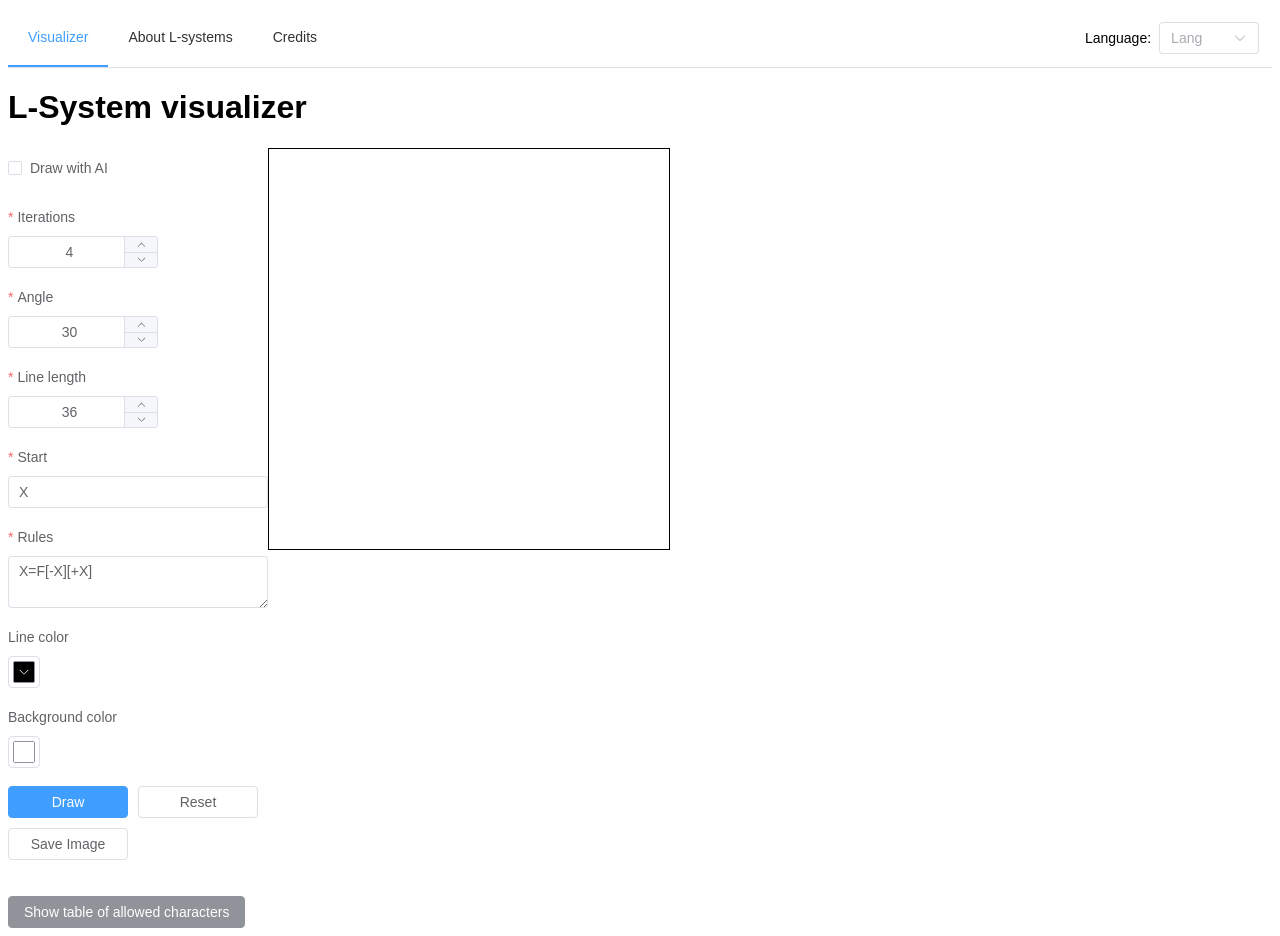
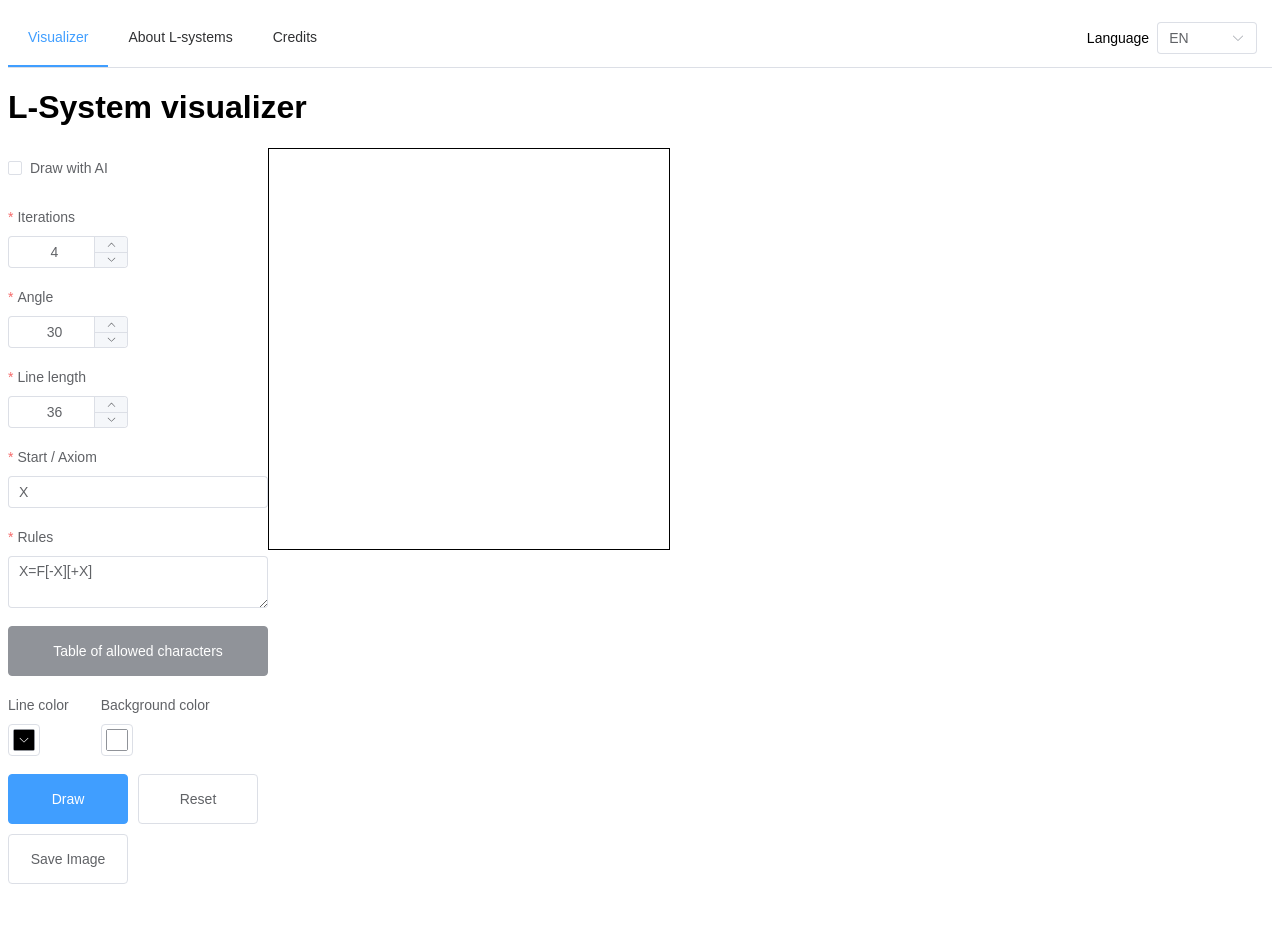
Before and after one commit to mirstigais/lsystem, a Vue app: page /lsystem/visualizer in a window 1280 px wide. Built offline with nearby package versions, Linux system fonts and the light colour scheme.

Commit message:
Translations and styling

```diff
--- a/src/App.vue
+++ b/src/App.vue
@@ -6,15 +6,14 @@
       mode="horizontal"
       @select="handleSelect"
     >
-      <el-menu-item index="1">{{ $t('menuVisualizer') }}</el-menu-item>
-      <el-menu-item index="2">{{ $t('menuAbout') }}</el-menu-item>
-      <el-menu-item index="3">{{ $t('menuCredits') }}</el-menu-item>
+      <el-menu-item index="1">{{ $t('menu.visualizer') }}</el-menu-item>
+      <el-menu-item index="2">{{ $t('menu.about') }}</el-menu-item>
+      <el-menu-item index="3">{{ $t('menu.credits') }}</el-menu-item>
     </el-menu>
     <div class="lang-wrapper">
-      <span class="lang-label">Language:</span>
+      <span class="lang-label">{{ $t('menu.language') }}</span>
       <el-select
         v-model="lang"
-        placeholder="Lang"
         style="width: 100px"
         @change="handleLanguageChange"
       >
@@ -41,24 +40,20 @@ import { useI18n } from "vue-i18n";
 import { langList } from '@plugins/locale';
 
 const activeIndex = ref('1');
-const lang = ref();
+const lang = ref('EN');
 const router = useRouter();
 const localeStore = useLocaleStore();
 const { locale } = useI18n({ useScope: 'global' });
 
 onMounted(() => {
   router.push({path: '/lsystem/visualizer'});
-})
+});
 
 const handleLanguageChange = () => {
-  console.log(lang.value);
   localeStore.setLocale(lang.value);
-  console.log(localeStore.locale);
-  // locale.value = localeStore.locale;
 }
 
   watch(() => localeStore.locale, () => {
-    console.log('locale changed');
     locale.value = localeStore.locale;
   });
 
--- a/src/components/InputForm.vue
+++ b/src/components/InputForm.vue
@@ -8,44 +8,51 @@
     status-icon
   >
     <el-form-item>
-        <el-checkbox v-model="form.drawWithAI" label="Draw with AI" size="large" />
+      <el-checkbox v-model="form.drawWithAI" :label="$t('form.drawWithAI')" size="large" />
     </el-form-item>
-    <el-form-item v-if="form.drawWithAI" label="OpenAI API key" required>
+    <el-form-item v-if="form.drawWithAI" :label="$t('form.openAiApiKey')" required>
       <el-input v-model="form.apiKey" id="apiKey" type="password" />
     </el-form-item>
-    <el-form-item v-if="form.drawWithAI" label="Prompt" required>
+    <el-form-item v-if="form.drawWithAI" :label="$t('form.prompt')" required>
       <el-input v-model="form.prompt" id="prompt" type="textarea" />
     </el-form-item>
-    <el-form-item v-if="!form.drawWithAI" label="Iterations" required>
+    <div class="number-wrapper">
+      <el-form-item v-if="!form.drawWithAI" :label="$t('form.iterations')" required>
         <el-input-number v-model="form.iterations" id="iternationsInput" :min="1" controls-position="right" @change="handleChange" />
       </el-form-item>
-    <el-form-item v-if="!form.drawWithAI" label="Angle" required>
+      <el-form-item v-if="!form.drawWithAI" :label="$t('form.angle')" required>
         <el-input-number v-model="form.angle" id="angleInput" :min="0" controls-position="right" @change="handleChange" />
       </el-form-item>
-    <el-form-item v-if="!form.drawWithAI" label="Line length" required>
+      <el-form-item v-if="!form.drawWithAI" :label="$t('form.length')" required>
         <el-input-number v-model="form.length" id="lengthInput" :min="1" controls-position="right" @change="handleChange" />
       </el-form-item>
-    <el-form-item v-if="!form.drawWithAI" label="Start" required>
+    </div>
+    <el-form-item v-if="!form.drawWithAI" :label="$t('form.start')" required>
       <el-input v-model="form.start" id="startInput" placeholder="Start" />
     </el-form-item>
-    <el-form-item v-if="!form.drawWithAI" label="Rules" required>
+    <el-form-item v-if="!form.drawWithAI" :label="$t('form.rules')" required>
       <el-input v-model="form.drawRules" id="rulesInput" placeholder="Rules" type="textarea" />
     </el-form-item>
-    <el-form-item label="Line color">
+    <el-form-item>
+      <TableOfCharacters />
+    </el-form-item>
+    <div class="color-wrapper">
+        <el-form-item :label="$t('form.drawColor')">
           <el-color-picker v-model="form.drawColor" @change="handleDrawColorChange" />
         </el-form-item>
-    <el-form-item label="Background color">
+        <el-form-item :label="$t('form.backgroundColor')">
           <el-color-picker v-model="form.backgroundColor" @change="handleBackgroundColorChange" />
         </el-form-item>
+    </div>
     <el-form-item class="button-wrapper">
       <el-form-item>
-          <el-button type="primary" @click="submitForm(inputFormRef)">Draw</el-button>
+        <el-button type="primary" @click="submitForm(inputFormRef)">{{ $t('button.draw') }}</el-button>
       </el-form-item>
       <el-form-item>
-          <el-button @click="resetForm(inputFormRef)">Reset</el-button>
+        <el-button @click="resetForm(inputFormRef)">{{ $t('button.reset') }}</el-button>
       </el-form-item>
       <el-form-item>
-          <el-button @click="canvasStore.saveImage">Save Image</el-button>
+        <el-button @click="canvasStore.saveImage">{{ $t('button.save') }}</el-button>
       </el-form-item>
     </el-form-item>
   </el-form>
@@ -58,6 +65,7 @@
   import DrawingServiceUtils from '@utils/DrawingServiceUtils';
   import { FormInstance, FormRules } from 'element-plus';
   import { Prompter } from '@models/Prompter';
+  import TableOfCharacters from '@components/TableOfCharacters.vue'
 
   interface InputForm {
     iterations: number
@@ -144,6 +152,10 @@
         form.drawColor = '#000000';
         form.backgroundColor = '#FFFFFF';
     });
+
+    // watch(() => localeStore.locale, () => {
+    //   locale.value = localeStore.locale;
+    // });
 
     const canvasStore = useCanvasStore();
 
--- a/src/components/TableOfCharacters.vue
+++ b/src/components/TableOfCharacters.vue
@@ -1,8 +1,10 @@
 <template>
-    <div id="content">
-        <el-button type="info" @click='isShown = !isShown'>Show table of allowed characters</el-button>
+  <el-popover placement="bottom" :width="400" trigger="click">
+    <template #reference>
+      <el-button type="info" @click='isShown = !isShown' class="toc-button"> {{ $t('button.toc') }} </el-button>
+    </template>
     <div v-show='isShown'>
-            <p>The following characters have a geometric interpretation.</p>
+      <p>{{ $t('popover.toc.desc') }}</p>
       <a href="https://paulbourke.net/fractals/lsys/">Information Source</a>
       <el-table
         :data="tableData"
@@ -10,87 +12,25 @@
       >
         <el-table-column prop="character" label="Character" width="180" />
         <el-table-column prop="description" label="Description" width="180" />
-                <!-- <tr>
-                    <th>Character</th>
-                    <th>Meaning</th>
-                </tr>
-                <tr>
-                    <td>F</td>
-                    <td>Move forward by line length drawing a line</td>
-                </tr>
-                <tr>
-                    <td>f</td>
-                    <td>Move forward by line length drawing a line</td>
-                </tr>
-                <tr>
-                    <td>+</td>
-                    <td>Turn left by turning angle</td>
-                </tr>
-                <tr>
-                    <td>-</td>
-                    <td>Turn right by turning angle</td>
-                </tr>
-                <tr>
-                    <td>|</td>
-                    <td>Reverse direction (ie: turn by 180 degrees)</td>
-                </tr>
-                <tr>
-                    <td>[</td>
-                    <td>Push current drawing state onto stack</td>
-                </tr>
-                <tr>
-                    <td>]</td>
-                    <td> Pop current drawing state from the stack</td>
-                </tr>
-                <tr>
-                    <td>#</td>
-                    <td>Increment the line width by line width increment</td>
-                </tr>
-                <tr>
-                    <td>!</td>
-                    <td>Decrement the line width by line width increment</td>
-                </tr>
-                <tr>
-                    <td>@</td>
-                    <td>Draw a dot with line width radius</td>
-                </tr>
-                <tr>
-                    <td>{</td>
-                    <td>Open a polygon</td>
-                </tr>
-                <tr>
-                    <td>}</td>
-                    <td>Close a polygon and fill it with fill colour</td>
-                </tr>
-                <tr>
-                    <td>></td>
-                    <td>Multiply the line length by the line length scale factor</td>
-                </tr>
-                <tr>
-                    <td>&lt</td>
-                    <td>Divide the line length by the line length scale factor</td>
-                </tr>
-                <tr>
-                    <td>&</td>
-                    <td>Swap the meaning of + and -</td>
-                </tr>
-                <tr>
-                    <td>(</td>
-                    <td>Decrement turning angle by turning angle increment</td>
-                </tr>
-                <tr>
-                    <td>)</td>
-                    <td>Increment turning angle by turning angle increment</td>
-                </tr> -->
       </el-table>
     </div>
-    </div>
+  </el-popover>
 </template>
 
 <script setup lang="ts">
-import { ref } from 'vue'
+import { computed, ref } from 'vue';
+import { useI18n } from 'vue-i18n';
 
+const { t } = useI18n({ useScope: 'global' });
 const isShown = ref(false);
+
+const forward = computed(() => t('popover.toc.table.forward'));
+const left = computed(() => t('popover.toc.table.left'));
+const right = computed(() => t('popover.toc.table.right'));
+const reverse = computed(() => t('popover.toc.table.reverse'));
+const push = computed(() => t('popover.toc.table.push'));
+const pop = computed(() => t('popover.toc.table.pop'));
+
 
 interface Record {
   character: string
@@ -99,28 +39,28 @@ interface Record {
 
 const tableData: Record[] = [
   {
-    character: 'F',
-    description: 'Move forward by line length drawing a line',
+    character: 'F, G',
+    description: forward.value,
   },
   {
     character: '+',
-    description: 'Turn left by turning angle',
+    description: left.value,
   },
   {
     character: '-',
-    description: 'Turn right by turning angle',
+    description: right.value,
   },
   {
     character: '|',
-    description: 'Reverse direction (ie: turn by 180 degrees)',
+    description: reverse.value,
   },
   {
     character: '[',
-    description: 'Push current drawing state onto stack',
+    description: push.value,
   },
   {
     character: ']',
-    description: 'Pop current drawing state from the stack',
+    description: pop.value,
   },
 ]
 </script>
--- a/src/locales/en.json
+++ b/src/locales/en.json
@@ -1,6 +1,29 @@
 {
-    "menuVisualizer": "Visualizer",
-    "menuAbout": "About L-systems",
-    "menuCredits": "Credits",
-    "menuLanguage": "Language"
+    "menu.visualizer": "Visualizer",
+    "menu.about": "About L-systems",
+    "menu.credits": "Credits",
+    "menu.language": "Language",
+    "form.drawWithAI": "Draw with AI",
+    "form.openAiApiKey": "OpenAI API key",
+    "form.prompt": "Prompt",
+    "form.iterations": "Iterations",
+    "form.angle": "Angle",
+    "form.length": "Line length",
+    "form.start": "Start / Axiom",
+    "form.drawRules": "Rules",
+    "form.backgroundColor": "Background color",
+    "form.rules": "Rules",
+    "form.drawColor": "Line color",
+    "button.draw": "Draw",
+    "button.reset": "Reset",
+    "button.save": "Save Image",
+    "button.toc": "Table of allowed characters",
+    "popover.toc.desc": "The following characters have a geometric interpretation.",
+    "popover.toc.table.forward": "Move forward by line length drawing a line",
+    "popover.toc.table.left": "Turn left by turning angle",
+    "popover.toc.table.right": "Turn right by turning angle",
+    "popover.toc.table.reverse": "Reverse direction (ie: turn by 180 degrees)",
+    "popover.toc.table.push": "Push current drawing state onto stack",
+    "popover.toc.table.pop": "Pop current drawing state from the stack",
+    "header.visualizer": "L-System visualizer"
 }
--- a/src/models/Prompter.ts
+++ b/src/models/Prompter.ts
@@ -21,6 +21,7 @@ export class Prompter {
     rules,
     example: X=F[-X][+X],
     allowed rules:
+      G = Move forward by line length,
       F = Move forward by line length,
       + = Turn left by turning angle,
       - = Turn right by turning angle,
--- a/src/services/DrawingService.ts
+++ b/src/services/DrawingService.ts
@@ -95,6 +95,11 @@ export class DrawingService {
 
     setUpDrawRules(): DrawRules{
         return {
+          "G": () => {
+            // this.p5js.stroke(this.inputData.drawColor);
+            this.p5js.line(0, 0, 0, -this.inputData.length);
+            this.p5js.translate(0, -this.inputData.length);
+          },
             "F": () => {
               // this.p5js.stroke(this.inputData.drawColor);
               this.p5js.line(0, 0, 0, -this.inputData.length);
--- a/src/style.css
+++ b/src/style.css
@@ -60,6 +60,7 @@ body {
 .button-wrapper .el-form-item__content .el-form-item__content,
 .button-wrapper .el-form-item__content .el-button {
     width: 100%;
+    height: 50px;
 }
 
 @media only screen and (min-width: 768px) {
@@ -70,3 +71,30 @@ body {
         max-width: 120px;
     }
 }
+
+@media only screen and (min-width: 768px) {
+  .number-wrapper .el-form-item,
+  .number-wrapper .el-form-item .el-form-item__content,
+  .number-wrapper .el-form-item .el-form-item__content .el-input-number,
+  .number-wrapper .el-form-item .el-form-item__content .el-input-number .el-input {
+      width: 100%;
+      max-width: 120px;
+  }
+}
+
+.number-wrapper .el-form-item,
+.number-wrapper .el-form-item .el-form-item__content,
+.number-wrapper .el-form-item .el-form-item__content .el-input-number,
+.number-wrapper .el-form-item .el-form-item__content .el-input-number .el-input {
+    width: 100%;
+}
+
+.color-wrapper .el-form-item {
+    display: inline-block;
+    margin-right: 20px;
+}
+
+.el-form-item .el-form-item__content .toc-button {
+  width: 100%;
+  height: 50px;
+}
--- a/src/views/Visualizer.vue
+++ b/src/views/Visualizer.vue
@@ -1,14 +1,12 @@
 <template>
-    <h1>L-System visualizer</h1>
+  <h1>{{ $t('header.visualizer') }}</h1>
     <div class="main-content">
-        <InputForm />
-        <CanvasComponent/>
+      <InputForm />
+      <CanvasComponent/>
     </div>
-    <br>
-    <TableOfCharacters/>
+  <br>
 </template>
 <script setup lang="ts">
-  import TableOfCharacters from '../components/TableOfCharacters.vue'
-  import CanvasComponent from '../components/CanvasComponent.vue'
-  import InputForm from '../components/InputForm.vue'
+  import CanvasComponent from '@components/CanvasComponent.vue'
+  import InputForm from '@components/InputForm.vue'
 </script>
```
Also changed, not shown: src/locales/lv.json (+27 -4 lines). Lines whose indentation alone changed are shown as unchanged.
